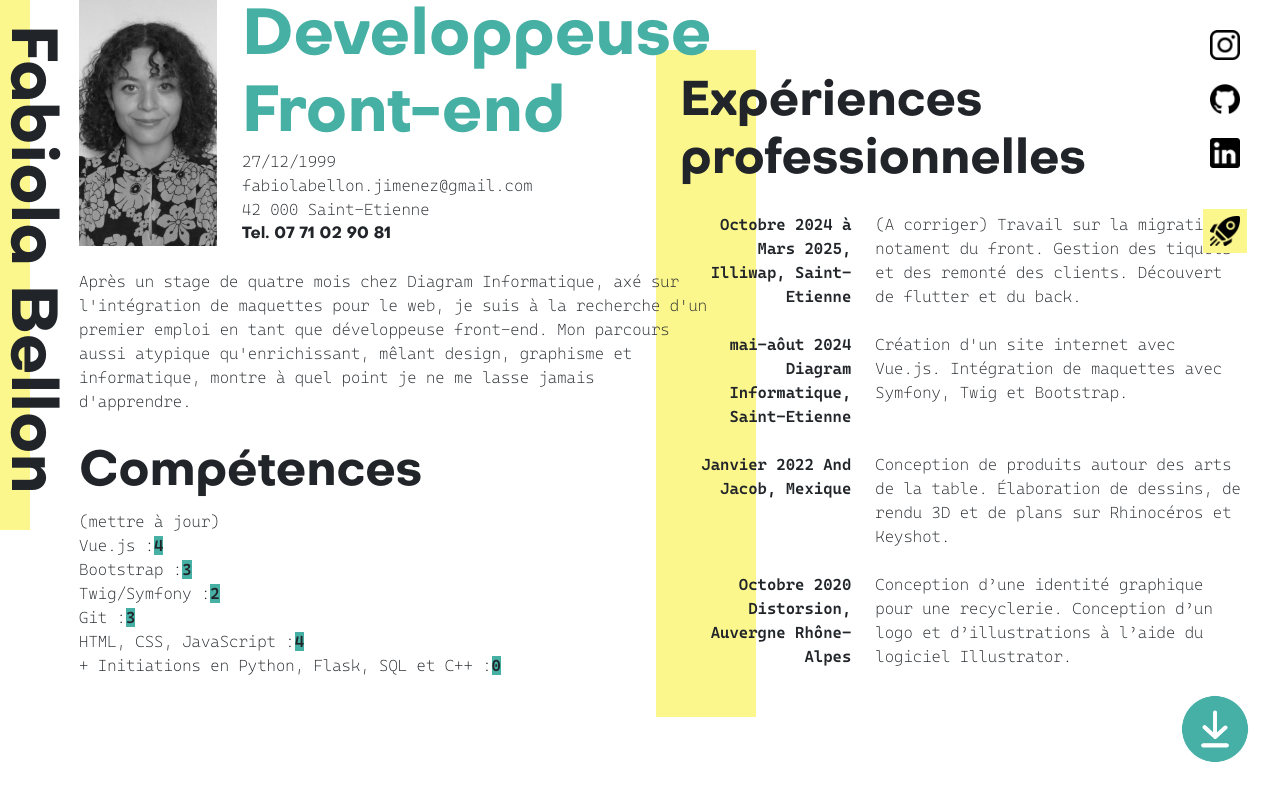
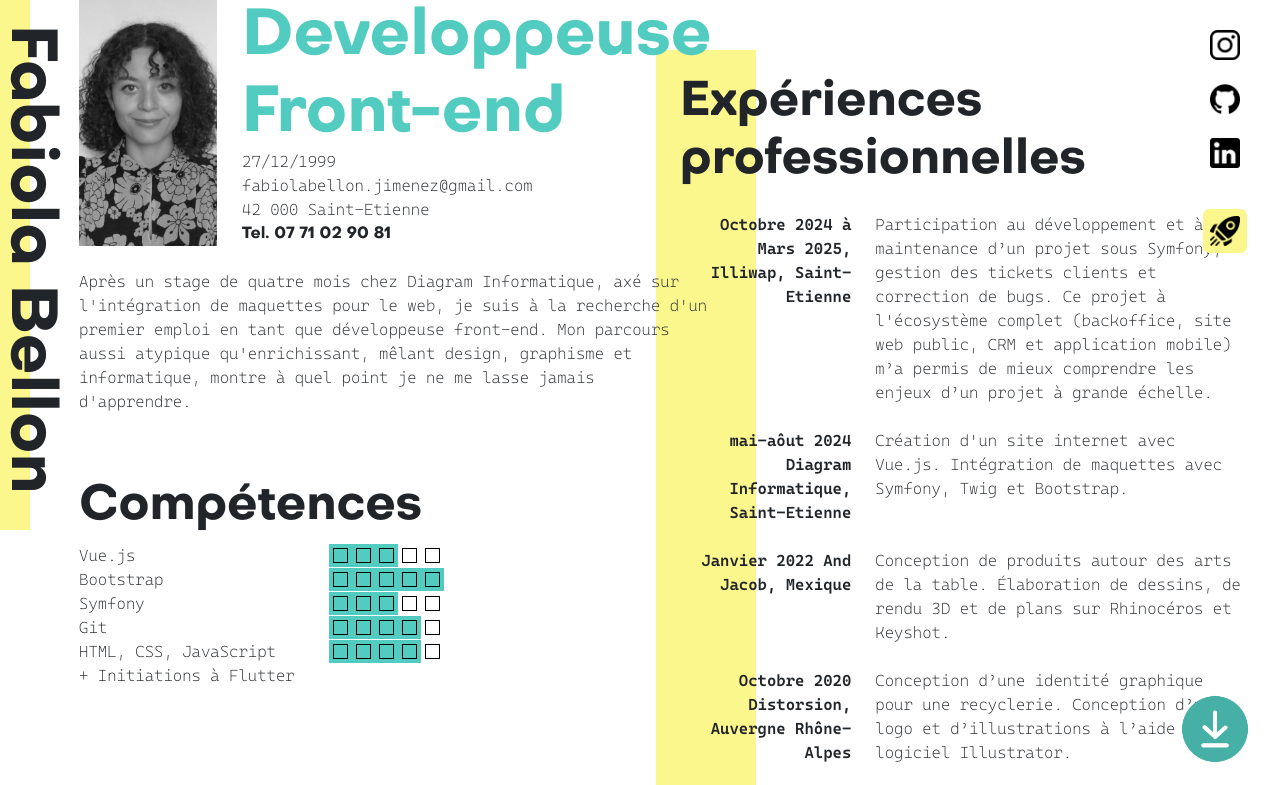
Before and after one commit to fabibot/portfolio, a Vue app: page / in a window 1280 px wide. Shown: the top 785 px of the page. Built offline with nearby package versions, Linux system fonts and the light colour scheme.

Commit message:
case niveau des skills

```diff
--- a/src/assets/base.css
+++ b/src/assets/base.css
@@ -20,7 +20,9 @@
   --vt-c-text-dark-1: var(--vt-c-white);
   --vt-c-text-dark-2: rgba(235, 235, 235, 0.64); */
   --color-1: #fcf78d ;
-  --color-2: #46b0a5;
+  /* --color-2: #46b0a5; */
+    --color-2: #52ccc0;
+
 }
 
 /* semantic color variables for this project */
--- a/src/components/MainContent.vue
+++ b/src/components/MainContent.vue
@@ -1,5 +1,3 @@
-<!--todo : vue qu'on a la place, doubler le contenu pour les deux expériences en dev -->
-
 <template>
     <div class="main-grid">
         <div class="column-1">
@@ -18,8 +16,6 @@
 
             <div class="div-desc py-4">
                 <Description v-bind:description="info.description"></Description>
-            </div>
-            <div class="div-competence">
                 <Competence v-bind:competence="info.competance"></Competence>
             </div>
         </div>
@@ -72,7 +68,7 @@
     .column-2 {
         display: grid;
         grid-template-columns: 138px 1fr;
-        grid-template-rows: 145px 101px 150px 250px;
+        grid-template-rows: 145px 101px 1fr;
         column-gap: 25px;
         position: sticky;
         top: 0;
@@ -95,6 +91,7 @@
 
   .logo.navette {
     box-shadow: 0px 0px 0px 7px var(--color-1);
+    border-radius: 2px;
     transition: all ease 0.5s
   }
 
@@ -148,24 +145,10 @@
         grid-row: 3 / 4;
         grid-column: 4/ 5;
     }
-    /* .div-formation {
-        grid-row: 4 / 5;
-        grid-column: 2 / 3;
-    }*/
     .div-competence {
         grid-row : 4 / 5;
         grid-column: 1 / 3;
     }
-    /*
-    .div-langues {
-        display: flex;
-        grid-row: 5 / 6;
-        grid-column: 1 / 2;
-    }
-    .div-hobbies {
-        grid-row: 7 / 8;
-        grid-column: 1 / 3;
-    } */
 </style>
 
 <script setup>
@@ -176,6 +159,7 @@ import Description from './cvComposants/Description.vue';
 import Competence from './cvComposants/Competence.vue';
 import Langues from './cvComposants/Langues.vue';
 import Hobbies from './cvComposants/Hobbbies.vue';
+import info from '../mainData';
 
 defineProps({
   titre: {
@@ -184,47 +168,5 @@ defineProps({
   },
 })
 
-const info = {
-  nom: 'Bellon',
-  prenom: 'Fabiola',
-  coordonnees: {
-    numero: '07 71 02 90 81',
-    dateNaissance: '27/12/1999',
-    mail: 'fabiolabellon.jimenez@gmail.com',
-    codePostal : "42 000 Saint-Etienne",
-    insta : { nom : "fabiola_crea", lien : "www" },
-    linkedin: { nom : "Fabiola Bellon", lien : "www" },
-    git: { nom : "fabibot", lien : "www" },
-  },
-  description: `Après un stage de quatre mois chez Diagram Informatique, axé sur l'intégration de maquettes pour le web, je suis à la recherche d'un premier emploi en tant que développeuse front-end. Mon parcours aussi atypique qu'enrichissant, mêlant design, graphisme et informatique, montre à quel point je ne me lasse jamais d'apprendre.`,
-  formation : [
-        {annee: '2024', nom: 'The Odin Project, Full Stack Javascript'},
-        {annee: '2023', nom: 'Harvard University CS50x, Introduction to Computer Science'},
-        {annee: '2023', nom: 'DNSEP a l’Ecole Supérieur d’Art et de Design de Saint-Etienne, mention objet'},
-        {annee: '2021', nom: 'DNA à l’école supérieure d’art et de design de SaintÉtienne, option objet et numérique'},
-    ],
-  langues : [
-    { langue: 'Espagnol', niveau : "Bilingue" },
-    { langue: 'Anglais', niveau : "Professionel"}
-  ],
-  competance : [
-    { nom: "Vue.js", niveau: 4 },
-    { nom: "Bootstrap", niveau: 3 },
-    { nom: "Twig/Symfony", niveau: 2 },
-    { nom: "Git", niveau: 3 },
-    { nom: "HTML, CSS, JavaScript", niveau: 4 },
-    { nom: "+ Initiations en Python, Flask, SQL et C++", niveau: 0 }
-],
-experience : [
-    {duree : "Octobre 2024 à Mars 2025, Illiwap, Saint-Etienne", description: "(A corriger) Travail sur la migration, notament du front. Gestion des tiquets et des remonté des clients. Découvert de flutter et du back. "},
-    {duree : " mai-aôut 2024 Diagram Informatique, Saint-Etienne", description: "Création d'un site internet avec Vue.js. Intégration de maquettes avec Symfony, Twig et Bootstrap."},
-    {duree : " Janvier 2022 And Jacob, Mexique", description: "Conception de produits autour des arts de la table. Élaboration de dessins, de rendu 3D et de plans sur Rhinocéros et Keyshot."},
-    {duree : " Octobre 2020 Distorsion, Auvergne Rhône-Alpes", description: "Conception d’une identité graphique pour une recyclerie. Conception d’un logo et d’illustrations à l’aide du logiciel Illustrator."},
-],
-hobbies : [
-    { nom: "Escalade", description: " pratique du bloc et de la voie" },
-    { nom: "Couture", description: " Confection de vêtements et d’accessoire" }
-]
 
-}
 </script>
--- a/src/components/cvComposants/Competence.vue
+++ b/src/components/cvComposants/Competence.vue
@@ -1,10 +1,14 @@
 <template>
     <div class="pt-5">
         <h2 class="octarine-b"> Compétences </h2>
-        <div>
-            (mettre à jour)
-            <div v-for="skill in competence" class="">
-                {{ skill.nom }} :<span class="cascadia-sb fond-bleu">{{ skill.niveau }}</span>
+        <div class="w-competence">
+            <div v-for="skill in competence" class="d-flex justify-content-between">
+                <div class="">{{ skill.nom }}</div>
+                <div class="d-flex align-items-center" v-if="skill.niveau > 0">
+                    <div v-for="(count, index) in 5" :key="index" :class="['case-back','d-flex', 'align-items-center', { 'fond-bleu': index < skill.niveau }]">
+                        <div class="case m-1"></div>
+                    </div>
+                </div>
             </div>
         </div>
     </div>
@@ -17,3 +21,18 @@ export default {
   },
 };
 </script>
+
+<style>
+    .w-competence {
+        width: 365px;
+    }
+    .case-back {
+        z-index: 1;
+    }
+    .case {
+        border: solid 1px black;
+        width : 15px;
+        height: 15px;
+        z-index: 3;
+    }
+</style>
--- /dev/null
+++ b/src/mainData.js
@@ -0,0 +1,45 @@
+const info = {
+    nom: 'Bellon',
+    prenom: 'Fabiola',
+    coordonnees: {
+      numero: '07 71 02 90 81',
+      dateNaissance: '27/12/1999',
+      mail: 'fabiolabellon.jimenez@gmail.com',
+      codePostal : "42 000 Saint-Etienne",
+      insta : { nom : "fabiola_crea", lien : "www" },
+      linkedin: { nom : "Fabiola Bellon", lien : "www" },
+      git: { nom : "fabibot", lien : "www" },
+    },
+    description: `Après un stage de quatre mois chez Diagram Informatique, axé sur l'intégration de maquettes pour le web, je suis à la recherche d'un premier emploi en tant que développeuse front-end. Mon parcours aussi atypique qu'enrichissant, mêlant design, graphisme et informatique, montre à quel point je ne me lasse jamais d'apprendre.`,
+    formation : [
+          {annee: '2024', nom: 'The Odin Project, Full Stack Javascript'},
+          {annee: '2023', nom: 'Harvard University CS50x, Introduction to Computer Science'},
+          {annee: '2023', nom: 'DNSEP a l’Ecole Supérieur d’Art et de Design de Saint-Etienne, mention objet'},
+          {annee: '2021', nom: 'DNA à l’école supérieure d’art et de design de SaintÉtienne, option objet et numérique'},
+      ],
+    langues : [
+      { langue: 'Espagnol', niveau : "Bilingue" },
+      { langue: 'Anglais', niveau : "Professionel"}
+    ],
+    competance : [
+      { nom: "Vue.js", niveau: 3 },
+      { nom: "Bootstrap", niveau: 5 },
+      { nom: "Symfony", niveau: 3 },
+      { nom: "Git", niveau: 4 },
+      { nom: "HTML, CSS, JavaScript", niveau: 4 },
+      { nom: "+ Initiations à Flutter", niveau: 0 }
+  ],
+  experience : [
+      {duree : "Octobre 2024 à Mars 2025, Illiwap, Saint-Etienne", description: "Participation au développement et à la maintenance d’un projet sous Symfony, gestion des tickets clients et correction de bugs. Ce projet à l'écosystème complet (backoffice, site web public, CRM et application mobile) m’a permis  de mieux comprendre les enjeux d’un projet à grande échelle."},
+      {duree : " mai-aôut 2024 Diagram Informatique, Saint-Etienne", description: "Création d'un site internet avec Vue.js. Intégration de maquettes avec Symfony, Twig et Bootstrap."},
+      {duree : " Janvier 2022 And Jacob, Mexique", description: "Conception de produits autour des arts de la table. Élaboration de dessins, de rendu 3D et de plans sur Rhinocéros et Keyshot."},
+      {duree : " Octobre 2020 Distorsion, Auvergne Rhône-Alpes", description: "Conception d’une identité graphique pour une recyclerie. Conception d’un logo et d’illustrations à l’aide du logiciel Illustrator."},
+  ],
+  hobbies : [
+      { nom: "Escalade", description: " pratique du bloc et de la voie" },
+      { nom: "Couture", description: " Confection de vêtements et d’accessoire" }
+  ]
+
+  }
+
+export default info;
```
